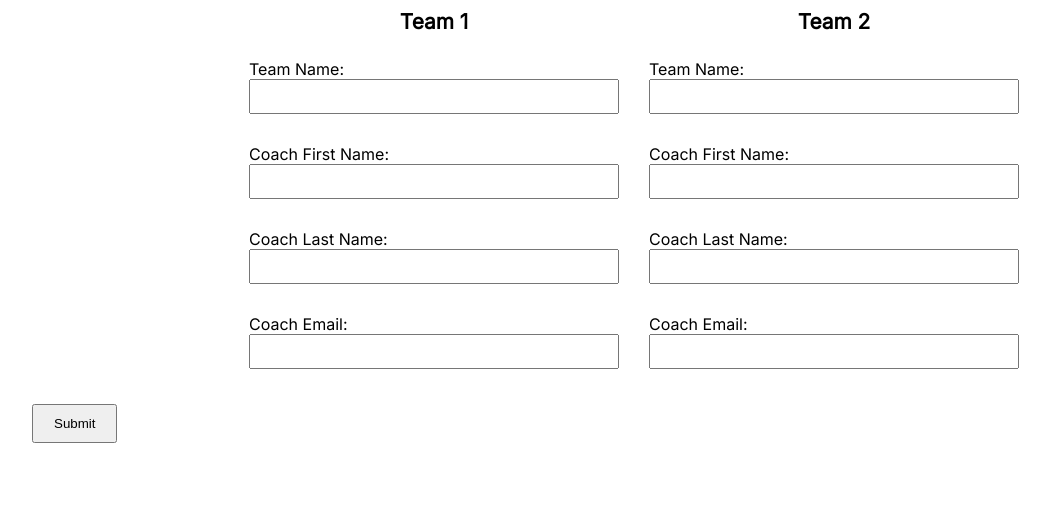
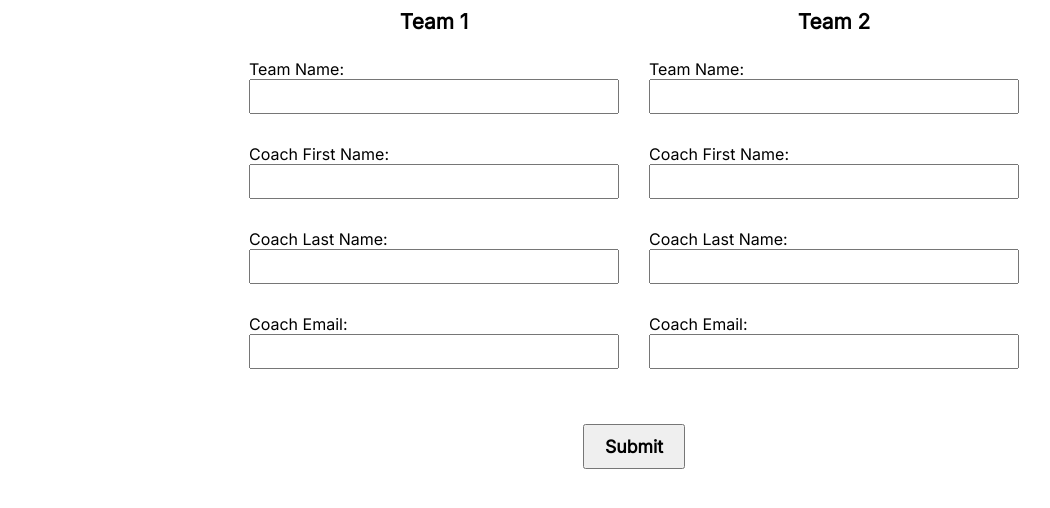
Before and after one commit to lshen0/tennis-match, a PHP site: page /app/views/welcome.php in a window 1280 px wide. Shown: the part 119-627 px from the top of the page, without its empty margins (6-1056 px from the left). Run offline with PHP 8.4, Linux system fonts and the light colour scheme.

Commit message:
Style welcome page
- Center submit button

```diff
--- a/app/views/welcome.php
+++ b/app/views/welcome.php
@@ -9,7 +9,7 @@
     <link rel="stylesheet" href="../../styles.css">
 </head>
 
-<body>
+<body text-align="center">
     <h1 class="title"> Assign a matchup </h1>
 
     <form action="team_create.php" method="POST">
@@ -64,7 +64,7 @@
             </tr>
 
         </table>
-        <input type="submit" value="Submit">
+        <div class="submit-container"> <input type="submit" value="Submit"> </div>
     </form>
 
 </body>
--- a/styles.css
+++ b/styles.css
@@ -9,7 +9,7 @@ body {
     text-align:center;
     margin-bottom: 20px;
     color: #046a3a;
-    font-weight: bold;
+    font-weight: 600;
 }
 
 table {
@@ -41,10 +41,19 @@ input[type="text"] {
     box-sizing: border-box;
 }
 
+.submit-container {
+    display: flex;
+    justify-content: center;
+    margin-top: 20px;
+}
+
 input[type="submit"] {
     margin-top: 20px;
     margin-left: auto;
     margin-right: auto;
     padding: 10px 20px;
     text-align: center;
+    font-family: 'Inter';
+    font-size: 1.1em;
+    font-weight: bold;
 }
```
